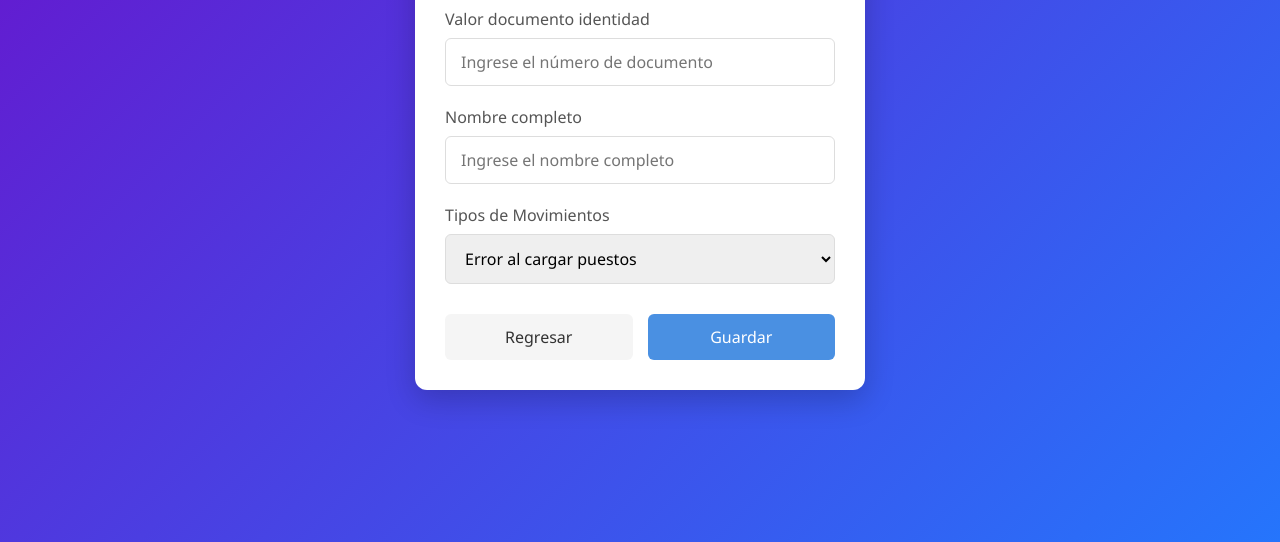
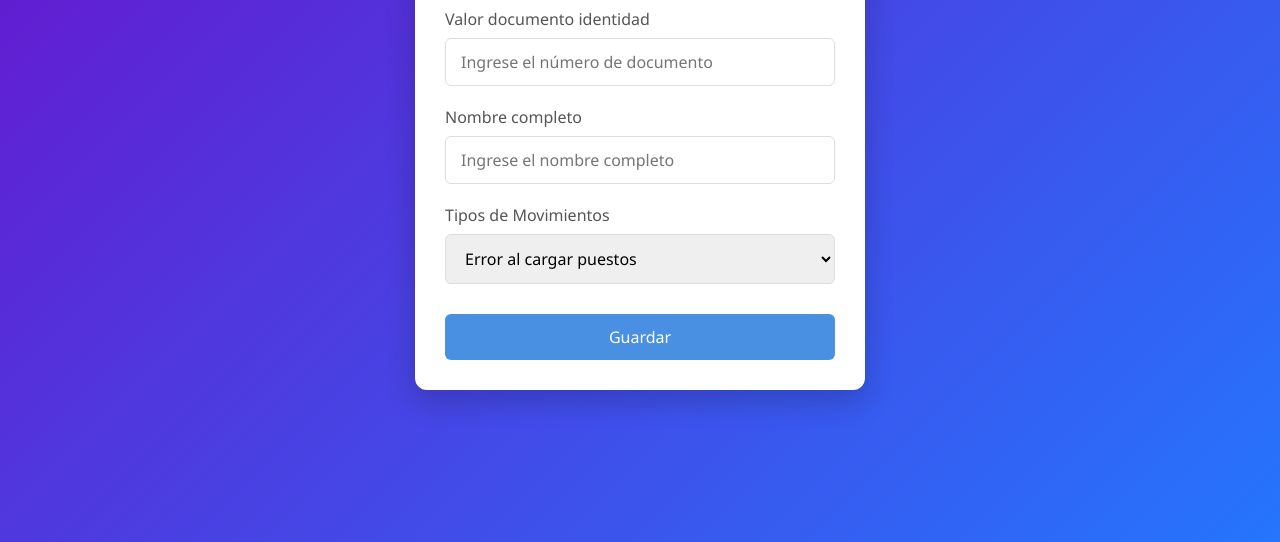
Before and after one commit to Vico26/BD1_SegundaTareaProgramada, a website: page public/insertarMovimiento.html in a window 1280 px wide. Shown: the part 258-800 px from the top of the page. Drawn offline with Linux system fonts and the light colour scheme; no server answers.

Commit message:
updated
Co-Authored-By: OrcaAusdauer <115200790+OrcaAusdauer@users.noreply.github.com>

```diff
--- a/public/InsertaMovientos.html
+++ b/public/insertarMovimiento.html
@@ -50,7 +50,6 @@
       </div>
 
       <div class="buttons">
-        <button type="button" class="back-btn" aria-label="Regresar">Regresar</button>
         <button type="submit" class="save-btn">Guardar</button>
       </div>
     </form>
```
